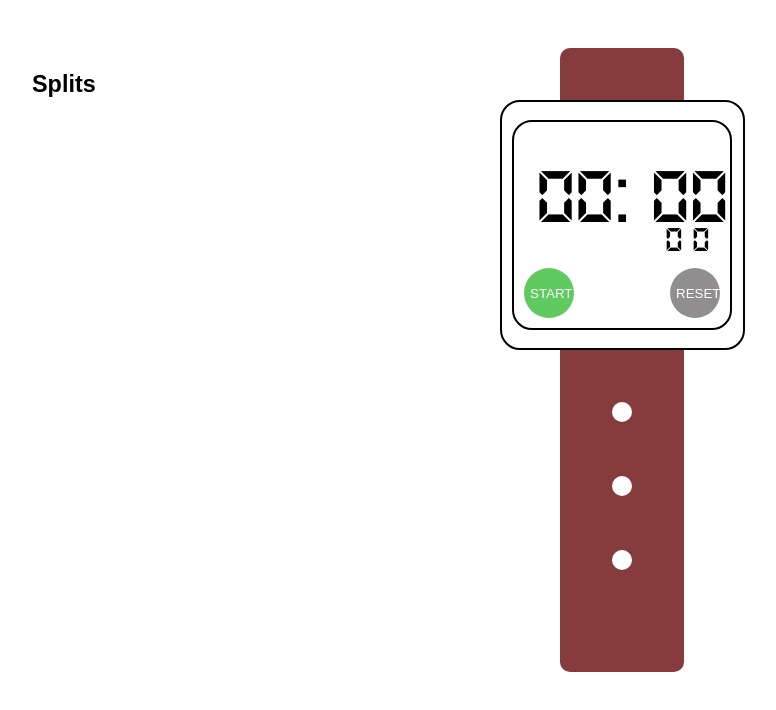
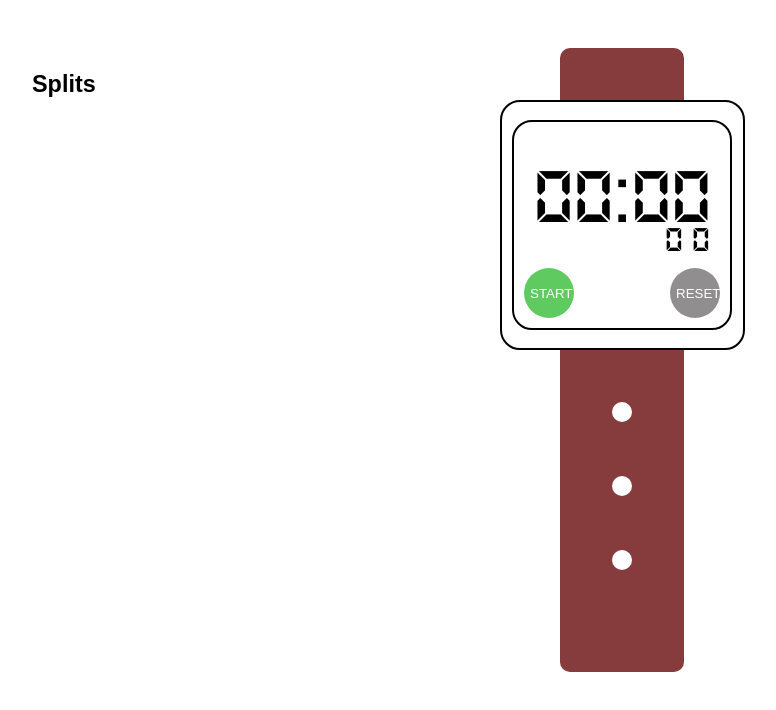
Before and after one commit to ironhack-labs/lab-javascript-chronometer, a website: page index.html in a window 1280 px wide. Shown: the whole page, without its empty margins (18-794 px from the left). Drawn offline with Linux system fonts and the light colour scheme.

Commit message:
Fixed time layout

```diff
--- a/index.html
+++ b/index.html
@@ -17,17 +17,20 @@
 
     <section id="clock">
       <div id="sphere">
+      <div id="top-half">
         <span id="minDec" class="number">0</span>
         <span id="minUni" class="number">0</span>
         <span>:</span>
         <span id="secDec" class="number">0</span>
         <span id="secUni" class="number">0</span>
+      </div>
           <div id="milliseconds">
             <span id="milDec">0</span>
             <span id="milUni">0</span>
           </div>
           <button id="btnLeft" class="btn start">START</button>
           <button id="btnRight" class="btn reset">RESET</button>
+
       </div>
     </section>
 
--- a/styles/style.css
+++ b/styles/style.css
@@ -18,6 +18,11 @@ body {
   margin: 0 auto;
   padding: 18px 0;
   width: 245px;
+}
+
+#clock #top-half{
+  display:flex;
+  justify-content: center;
 }
 
 #sphere {
@@ -86,7 +91,7 @@ body {
 
 .number {
   display: inline-block;
-  width: 20px;
+  width: 40px;
 }
 
 .btn {
```
Lines whose indentation alone changed are shown as unchanged.
